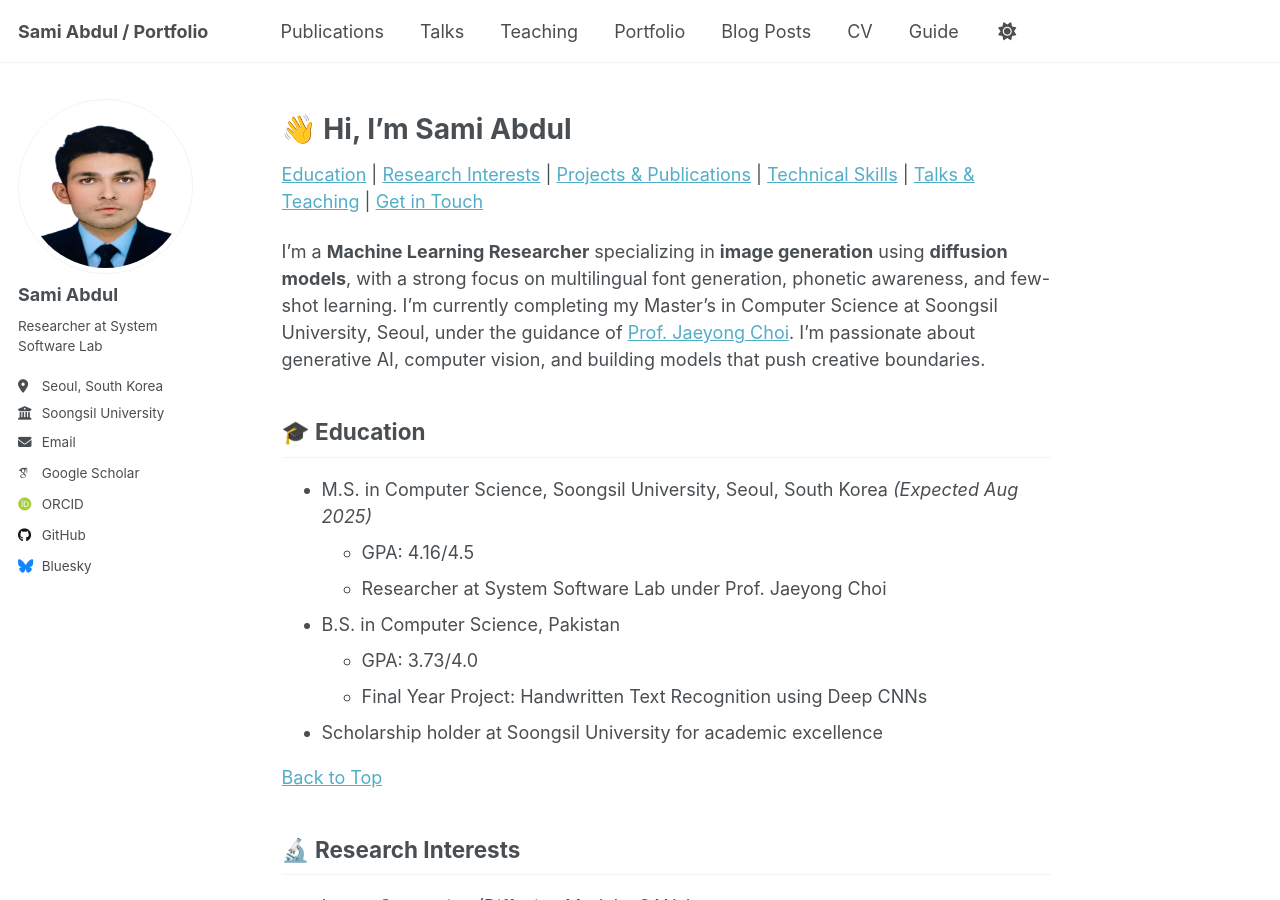
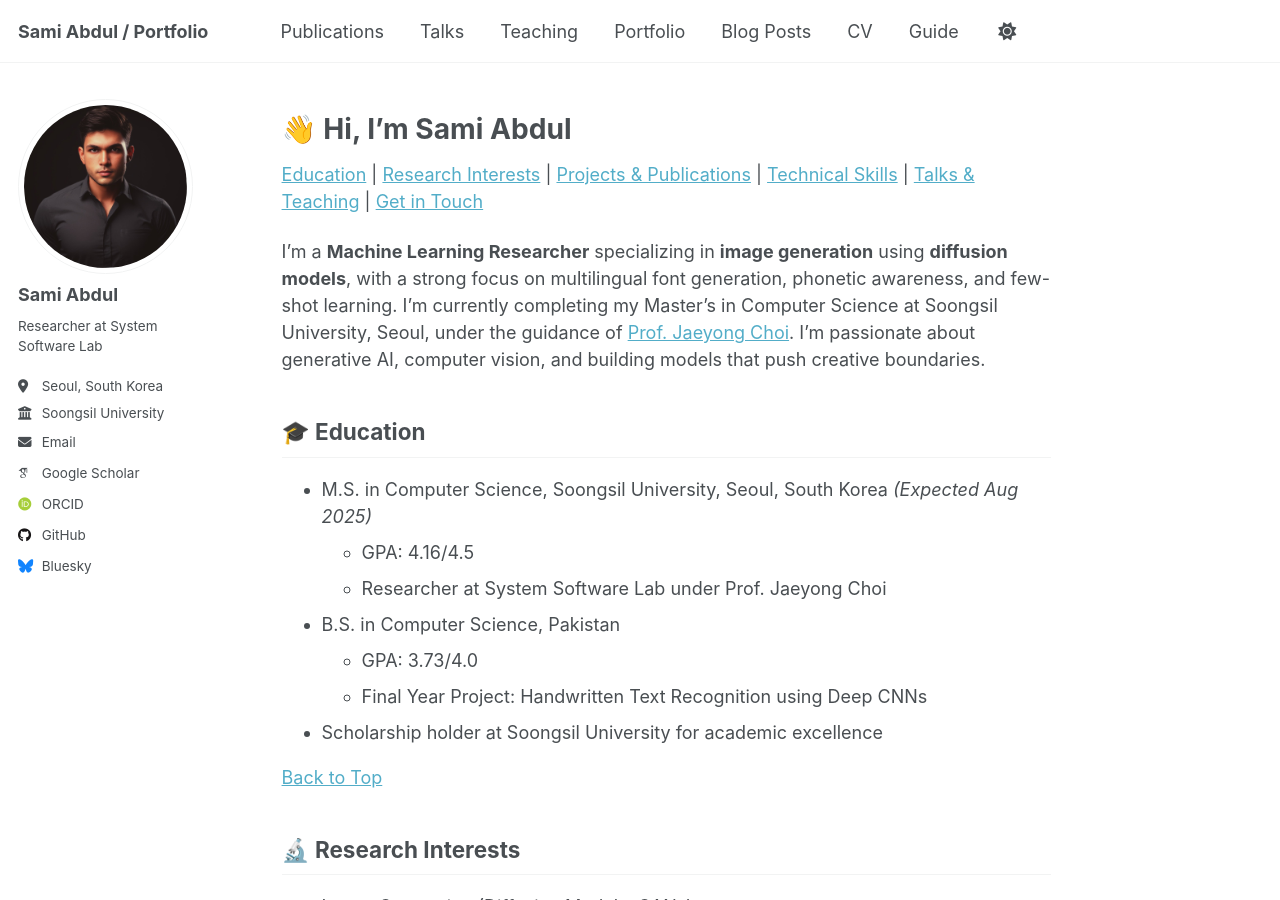
Before and after one commit to abdulsami101/abdulsami.github.io, a Jekyll site: the page built from _pages/about.md, in a window 1280 px wide and 900 px high. Built offline with Jekyll 4.4.1, drawn with Linux system fonts in a browser that asks for light colours; some web fonts are replaced.

Commit message:
Update _config.yml

```diff
--- a/_config.yml
+++ b/_config.yml
@@ -22,7 +22,7 @@ repository               : "academicpages/academicpages.github.io"
 #               Additional customization can be done by editing /_includes/author-profile.html
 author:
   # Biographic information
-  avatar           : "sami.png"
+  avatar           : "sami_profile.jpeg"
   name             : "Sami Abdul"
   pronouns         : # example: "she/her"
   bio              : "Researcher at System Software Lab"
```
